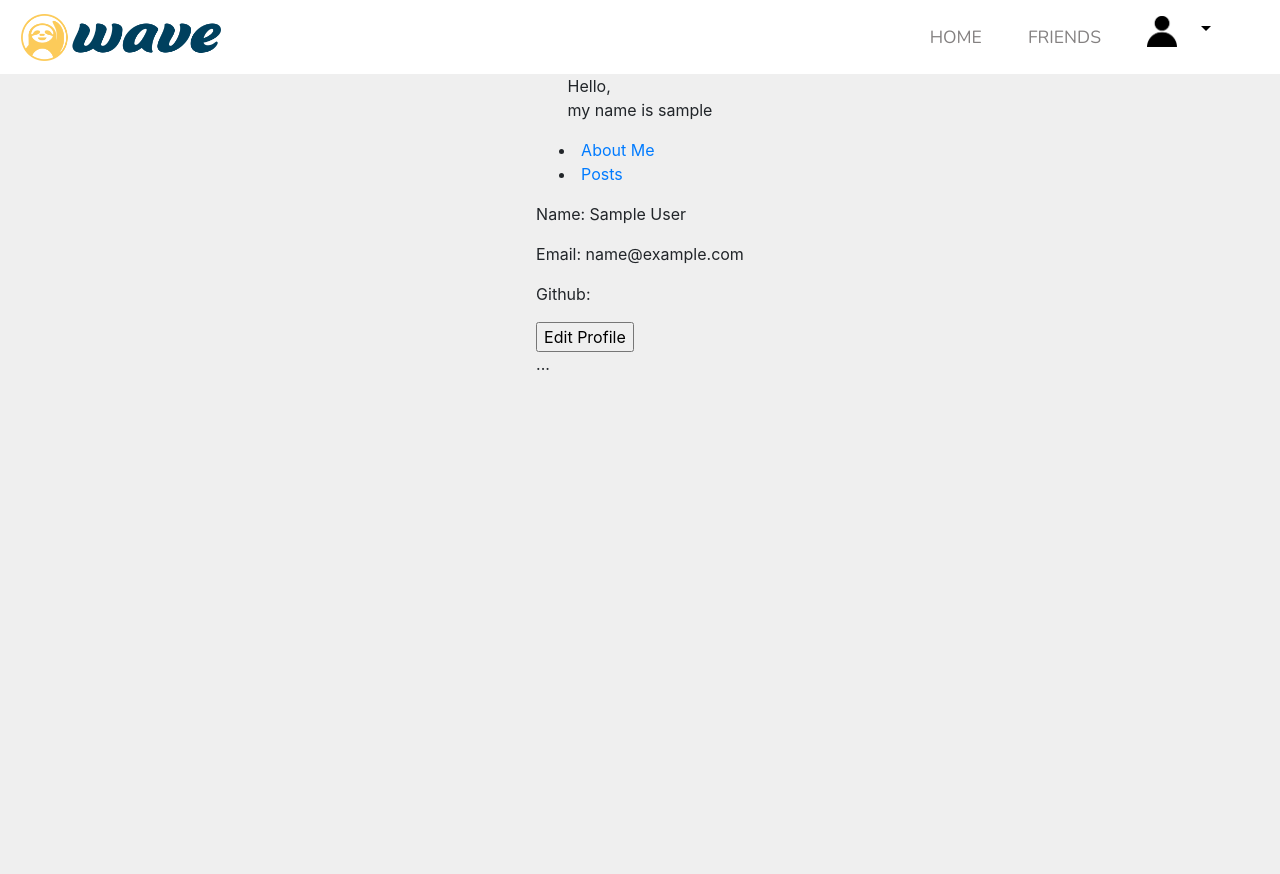
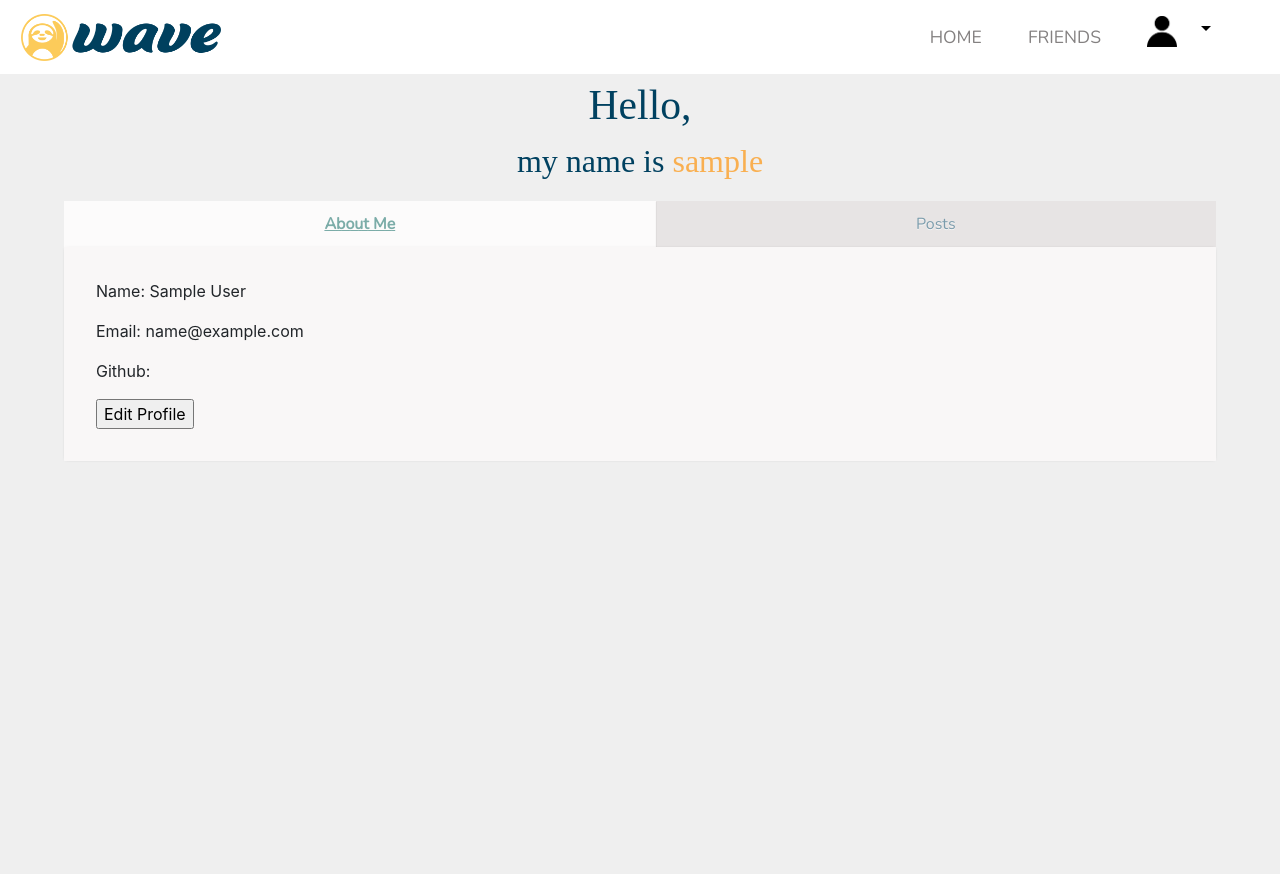
Before and after one commit to 404-wave/404-project, a Django app: page /home/profile/ in a window 1280 px wide. Run offline with Django 3.2, Linux system fonts and the light colour scheme; the visitor is signed in with stand-in values (Sample User, id 1); data comes from the database, SQL or seed files in the repository; some libraries are stand-ins or nearby versions.

Commit message:
Complete seperation of styles

```diff
--- a/Wave/posts/forms.py
+++ b/Wave/posts/forms.py
@@ -37,13 +37,7 @@ class PostForm(forms.ModelForm):
 
     #add class for css
     def set_form_class(self):
-            self.fields['privacy'].widget.attrs['class'] = "create_post upload_image"
-
-
             self.fields['content'].widget.attrs['class'] = "create_post"
-
-            self.fields['accessible_users'].widget.attrs['class'] = "create_post"
-
             self.fields['unlisted'].widget.attrs['class'] = "create_post"
 
 
--- /dev/null
+++ b/Wave/static/style/profile.css
@@ -0,0 +1,242 @@
+
+
+  #content {
+	background: #f9f7f7;
+	padding: 2em;
+	height:fit-content;
+	position: relative;
+	z-index: 2;
+	border-radius: 0 1px 1px 1px;
+	box-shadow: 0 0px 3px -2px rgba(0, 0, 0, .5);
+}
+
+
+.details_tabs {
+	width:90%;
+	background-color: #f9f7f7;
+
+}
+
+
+.link-span{
+position:absolute;
+  width:100%;
+  height:100%;
+  top:0;
+  left: 0;
+  z-index: 1;
+}
+
+
+#hide_div {
+	display: none;
+}
+
+.greeting{
+   font-weight:500;
+   font-family: 'Roboto Slab', serif;
+   text-align: center;
+   font-size: 2em;
+	 color:  #004160;
+	}
+
+
+
+#friendBtnContainer{
+	display: flex;
+	margin-top: 7%;
+	margin-right: 2em;
+}
+#friendBtnContainer *{
+	margin-right: .5em;
+}
+.friend_btn.active{
+	background-color: white;
+	color: #00555f;
+	opacity: .8;
+}
+
+
+.friend_btn {
+    width: 100%;
+    background-color: Transparent;
+    border-color: #ffac35;
+    border-width: 2px;
+    color: #004160;
+    padding: .5em;
+    text-transform: uppercase;
+    margin-bottom: 20px;
+    padding-left: 50px;
+    padding-right: 50px;
+}
+.friend_btn:hover {
+	box-shadow: 3px 2px 15px -3px rgba(212, 122, 29, 0.75);
+	outline: 0px !important;
+}
+
+#friendBtnContainer{
+	display: flex;
+	margin-top: 7%;
+	margin-right: 2em;
+}
+.friend_btn.active{
+	background-color: white;
+	color: #00555f;
+	opacity: .8;
+}
+#friendContainer a{
+	color: black;
+	margin-top: 10px;
+}
+#friendContainer{
+	display: flex;
+	justify-content: flex-start;
+}
+
+.friend_name img{
+	width: 60px;
+
+}
+
+.friend_name{
+	background-color: white;
+	margin: 10%;
+	display: flex;
+	padding: 10px;
+	flex-direction: column;
+	align-items: center;
+	width: 150px;
+	height: 125px;
+	box-shadow: 0 14px 28px rgba(0,0,0,0.25), 0 10px 10px rgba(0,0,0,0.22);
+}
+
+
+
+.link-span{
+position:absolute;
+  width:100%;
+  height:100%;
+  top:0;
+  left: 0;
+  z-index: 1;
+}
+
+
+.details_tabs {
+	width:90%;
+	background-color: #f9f7f7;
+
+}
+#hide_div {
+	display: none;
+}
+
+.hello {
+	font-size: 1.3em;
+}
+.name {
+	color:#f9af50;
+}
+
+
+	     #tabs {
+	overflow: hidden;
+	margin: 0;
+	padding: 0;
+	list-style: none;
+	display: flex;
+	}
+  #tabs li {
+	/* margin: 0 0em 0 0; */
+	flex-grow:1;
+	}
+
+  #tabs a {
+  	text-align: center;
+  	width: -webkit-fill-available;
+  	font-family: 'Nunito', sans-serif;
+  	position: relative;
+  	background: #d6d2d2;
+  	opacity: .5;
+  	padding: .7em 3.5em;
+  	float: left;
+  	color: #004463;
+  	text-shadow: 0 1px 0 rgba(255,255,255,.8);
+  	box-shadow: 0 1px 1px rgba(0,0,0,.4);
+ }
+
+  #tabs a:hover,
+  #tabs a:focus{
+	background: #fff;
+  }
+
+  #tabs a:focus {
+	outline: 0;
+  }
+
+  #tabs #current_tab a{
+	background: #fff;
+	z-index: 3;
+	text-decoration: underline;
+	font-weight: 700;
+	color:#00645c
+  }
+textarea.form-control{
+	width: -webkit-fill-available;
+}
+.text_Wrapper {
+	width: 90%;
+	border-bottom: 1.5px solid #ffca3c;
+	align-self: center;
+	}
+
+textarea{
+	height: 75x;
+	width: 100%;
+	margin: 2%;
+}
+/* Dropdown list Credit: https://www.w3schools.com/howto/howto_js_dropdown.asp*/
+.drpbtn{
+	background-color: rgb(224, 165, 86);
+	border-radius: 3px;
+	color: #444;
+	padding: 16px;
+	border: none;
+  	cursor: pointer;
+}
+
+.drpbtn:hover,.drpbtn:focus{
+	background-color: rgba(214, 161, 93, 0.945);
+}
+
+.drpdwn{
+	display:inline-block;
+	position:relative; left:40.3%;
+
+}
+
+.drpdwn-content{
+	display:none;
+	position:absolute;
+	background-color: #f2f2f2;
+	min-width: 30em;
+	box-shadow: 0px px;
+	z-index:1;
+}
+
+.drpdwn-content a{
+	color: #000;
+	padding: 12px 15px;
+	text-decoration: none;
+	display:block;
+}
+
+.drpdwn-content a:hover{
+	background-color: rgb(195, 195, 195)
+}
+
+.show{display:block;}
+
+#notif{
+	color:rgb(151, 57, 57);
+}
--- /dev/null
+++ b/Wave/static/style/test.css
@@ -0,0 +1,3 @@
+.tile {
+    color-background: blue;
+}
--- a/Wave/templates/friends.html
+++ b/Wave/templates/friends.html
@@ -9,7 +9,7 @@
 {% block script %}
   <!-- jQuery -->
   <script src="https://ajax.googleapis.com/ajax/libs/jquery/3.3.1/jquery.min.js"></script>
-
+  <link rel="stylesheet" href="{% static 'style/profile.css' %}">
    <!-- Bootstrap-->
   <link
   rel="stylesheet"
--- a/Wave/templates/profile.html
+++ b/Wave/templates/profile.html
@@ -7,6 +7,7 @@
  <script src="https://ajax.googleapis.com/ajax/libs/jquery/3.3.1/jquery.min.js"></script>
  <script src="{% static 'js/friends.js' %}"></script>
  <script src="{% static 'js/validation.js' %}"></script>
+ <link rel="stylesheet" href="{% static 'style/profile.css' %}">
  <script>window.onload = setTabs;</script>
  {% endblock %}
  {% block content %}
@@ -25,11 +26,11 @@
   <!-- Profile details -->
   <div class = "details_tabs">
   <ul id="tabs">
-      <li><a href="#" name="tab1">About Me</a></li>
-      <li><a href="#" name="tab2">Posts</a></li>
+      <li><a href="#" id = "tab1" name="tab1">About Me</a></li>
+      <li><a href="#" id = "tab2" name="tab2">Posts</a></li>
   </ul>
   <div id="content">
-      <div id="tab1">
+      <div class="tab1">
         <p>Name: {{ user.first_name }} {{ user.last_name }}</p>
         <p>Email: {{ user.email }}</p>
         <p>Github: {{ user.github }}</p>
@@ -38,7 +39,7 @@
         <input type=button onclick="location.href='edit'" value = "Edit Profile">
         {% endif %}
       </div>
-      <div id="tab2">...</div>
+      <div class="tab2">...</div>
   </div>
 </div>
 </div>
```
Also changed, not shown: Wave/static/style/home.css (+13 -6 lines), Wave/templates/home.html (+11 -11 lines), Wave/static/images/camera.png (added), Wave/static/images/create_post.png (added), Wave/static/images/hello.png (added), Wave/static/images/pencil.png (added), Wave/static/images/person.svg (added), Wave/static/images/slothwave.svg (added), Wave/static/images/upload_image.png (added), 3 other files.
